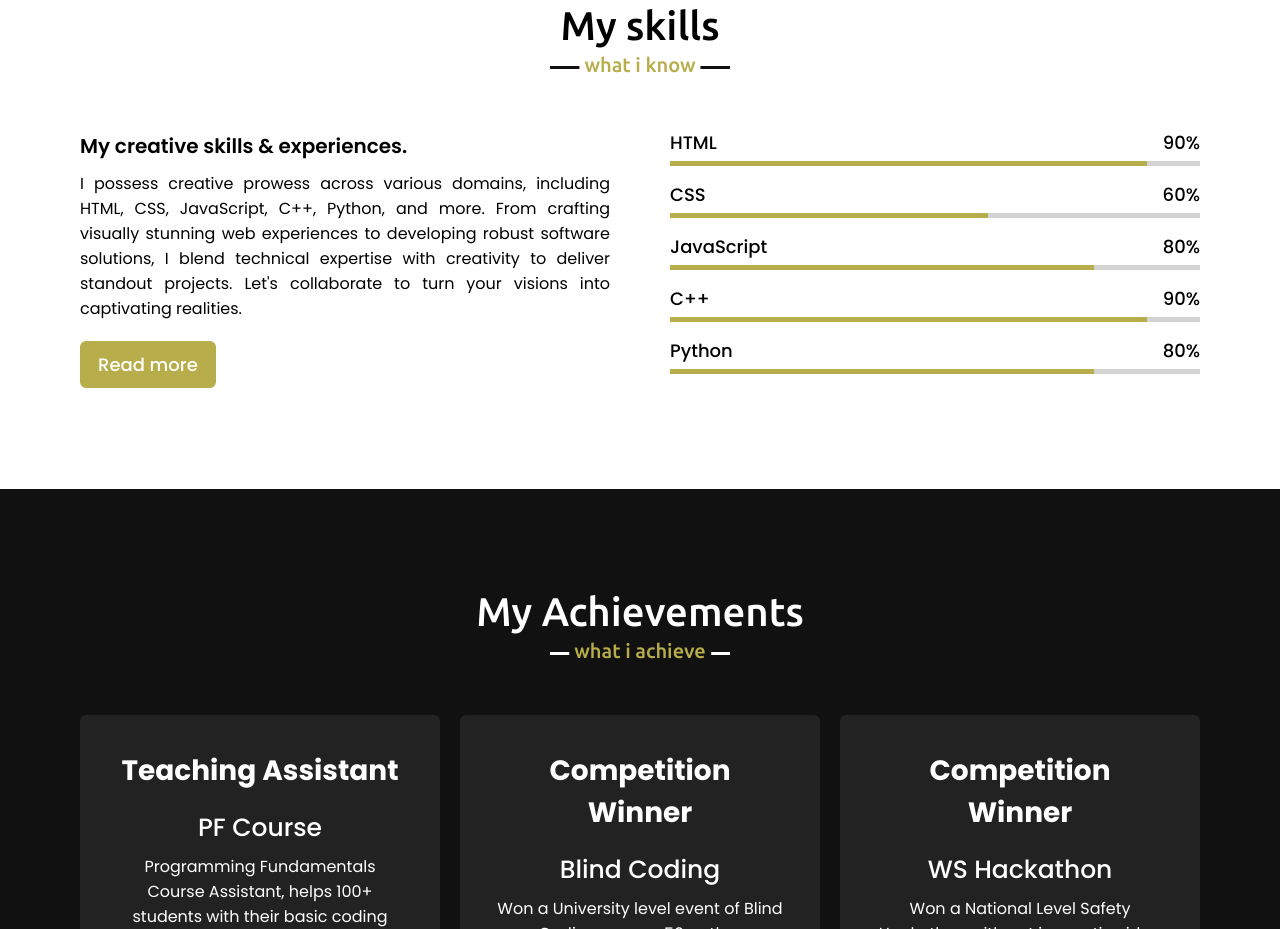
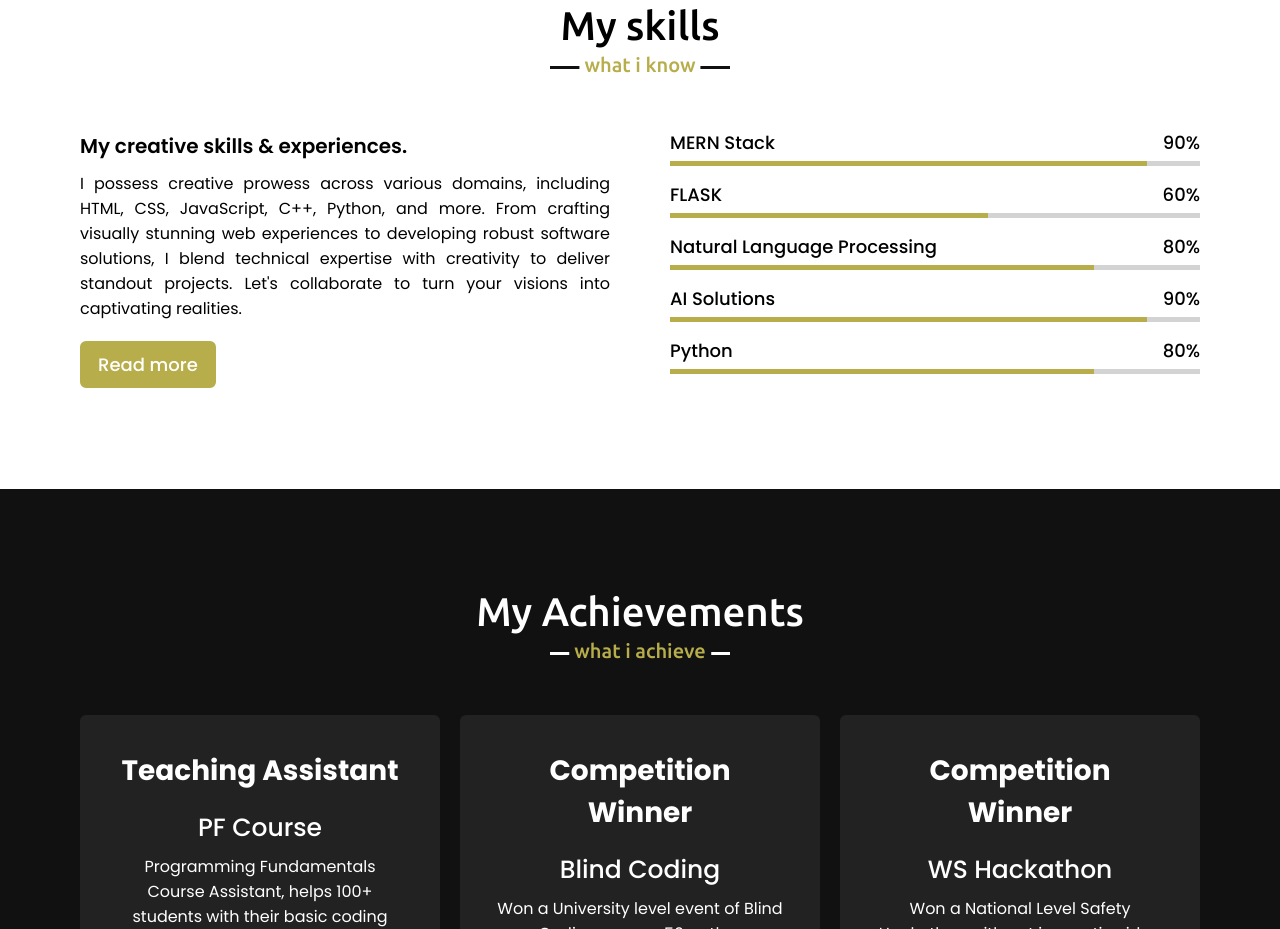
Before and after one commit to NelaynAbbas/A3, a website: page index.html in a window 1280 px wide. Shown: the part 2337-3266 px from the top of the page. Drawn offline with nearby package versions, Linux system fonts and the light colour scheme.

Commit message:
Update index.html

```diff
--- a/index.html
+++ b/index.html
@@ -107,28 +107,28 @@
                 <div class="column right">
                     <div class="bars">
                         <div class="info">
-                            <span>HTML</span>
+                            <span>MERN Stack</span>
                             <span>90%</span>
                         </div>
                         <div class="line html"></div>
                     </div>
                     <div class="bars">
                         <div class="info">
-                            <span>CSS</span>
+                            <span>FLASK</span>
                             <span>60%</span>
                         </div>
                         <div class="line css"></div>
                     </div>
                     <div class="bars">
                         <div class="info">
-                            <span>JavaScript</span>
+                            <span>Natural Language Processing</span>
                             <span>80%</span>
                         </div>
                         <div class="line js"></div>
                     </div>
                     <div class="bars">
                         <div class="info">
-                            <span>C++</span>
+                            <span>AI Solutions</span>
                             <span>90%</span>
                         </div>
                         <div class="line html"></div>
```
